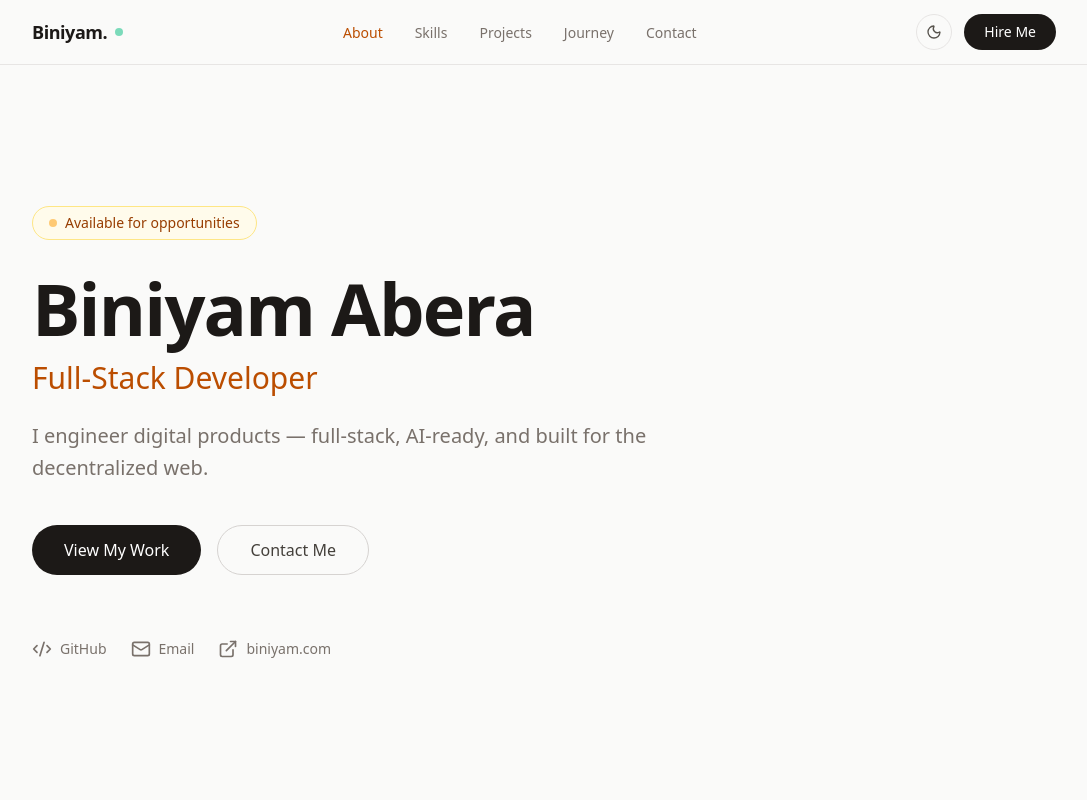
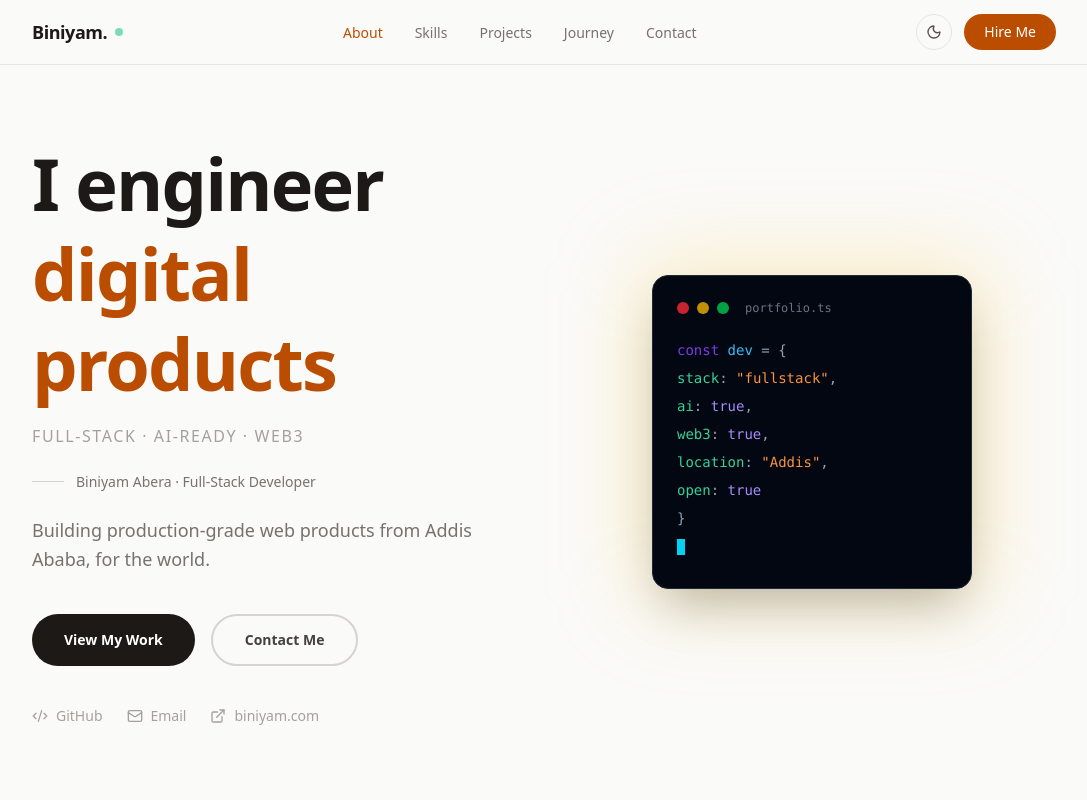
Before and after one commit to binicode/biniyam-portfolio, a Next.js app: page / in a window 1280 px wide. Shown: the top 800 px of the page, without its empty margins (96-1183 px from the left). Built offline with nearby package versions, Linux system fonts and the light colour scheme.

Commit message:
feat: fix tagline, center mobile hero, amber Hire Me button

```diff
--- a/src/components/sections/Hero.tsx
+++ b/src/components/sections/Hero.tsx
@@ -5,50 +5,65 @@ import { Mail, ExternalLink, Code2 } from "lucide-react";
 import { portfolioData } from "@/data/portfolio";
 import { fadeUpVariant } from "@/lib/animations";
 
+const codeLines = [
+    { tokens: [{ t: "const", c: "#7C3AED" }, { t: " dev", c: "#38BDF8" }, { t: " = {", c: "#94A3B8" }] },
+    { tokens: [{ t: "  stack", c: "#34D399" }, { t: ":", c: "#94A3B8" }, { t: ' "fullstack"', c: "#FB923C" }, { t: ",", c: "#94A3B8" }] },
+    { tokens: [{ t: "  ai", c: "#34D399" }, { t: ":", c: "#94A3B8" }, { t: " true", c: "#A78BFA" }, { t: ",", c: "#94A3B8" }] },
+    { tokens: [{ t: "  web3", c: "#34D399" }, { t: ":", c: "#94A3B8" }, { t: " true", c: "#A78BFA" }, { t: ",", c: "#94A3B8" }] },
+    { tokens: [{ t: "  location", c: "#34D399" }, { t: ":", c: "#94A3B8" }, { t: ' "Addis"', c: "#FB923C" }, { t: ",", c: "#94A3B8" }] },
+    { tokens: [{ t: "  open", c: "#34D399" }, { t: ":", c: "#94A3B8" }, { t: " true", c: "#A78BFA" }] },
+    { tokens: [{ t: "}", c: "#94A3B8" }] },
+];
+
 export default function Hero() {
     return (
         <section
             aria-label="Hero"
-            className="relative min-h-screen flex flex-col justify-center px-6 md:px-16 lg:px-32 pt-16 bg-stone-50 dark:bg-gray-950"
+            className="relative min-h-screen flex flex-col justify-center px-6 md:px-16 lg:px-32 pt-16 bg-stone-50 dark:bg-gray-950 overflow-hidden"
         >
-            <div className="max-w-4xl">
+            <div className="max-w-6xl mx-auto w-full grid grid-cols-1 lg:grid-cols-2 gap-12 items-center">
 
-                {/* Available Badge */}
+                {/* Left — Content */}
+                <div className="flex flex-col items-center text-center lg:items-start lg:text-left">
+
+                    {/* Main Phrase */}
+                    <motion.h1
+                        variants={fadeUpVariant}
+                        initial="hidden"
+                        animate="visible"
+                        custom={0}
+                        className="text-5xl md:text-6xl lg:text-7xl font-bold tracking-tight leading-tight text-stone-900 dark:text-slate-50 mb-4"
+                    >
+                        I engineer
+                        <span className="block text-amber-700 dark:text-cyan-400">
+                            digital products
+                        </span>
+                    </motion.h1>
+
+                    {/* Subtitle */}
+                    <motion.p
+                        variants={fadeUpVariant}
+                        initial="hidden"
+                        animate="visible"
+                        custom={0.1}
+                        className="text-base font-medium text-stone-400 dark:text-gray-500 tracking-widest uppercase mb-6"
+                    >
+                        Full-stack · AI-ready · Web3
+                    </motion.p>
+
+                    {/* Name + Title */}
                     <motion.div
                         variants={fadeUpVariant}
                         initial="hidden"
                         animate="visible"
-                    custom={0}
-                    className="inline-flex items-center gap-2 text-sm font-medium px-4 py-1.5 rounded-full mb-8 bg-amber-50 border border-amber-200 text-amber-800 dark:bg-cyan-950 dark:border-cyan-800 dark:text-cyan-400"
+                        custom={0.2}
+                        className="flex items-center gap-3 mb-6"
                     >
-                    <span
-                        aria-hidden="true"
-                        className="w-2 h-2 rounded-full animate-pulse bg-amber-500 dark:bg-cyan-400"
-                    />
-                    Available for opportunities
+                        <div className="w-8 h-px bg-stone-300 dark:bg-gray-600" />
+                        <span className="text-sm font-medium text-stone-500 dark:text-gray-400">
+                            {portfolioData.name} · {portfolioData.title}
+                        </span>
                     </motion.div>
-
-                {/* Name */}
-                <motion.h1
-                    variants={fadeUpVariant}
-                    initial="hidden"
-                    animate="visible"
-                    custom={0.1}
-                    className="text-5xl md:text-7xl font-bold tracking-tight mb-4 text-stone-900 dark:text-slate-50"
-                >
-                    {portfolioData.name}
-                </motion.h1>
-
-                {/* Title */}
-                <motion.h2
-                    variants={fadeUpVariant}
-                    initial="hidden"
-                    animate="visible"
-                    custom={0.2}
-                    className="text-2xl md:text-3xl font-medium mb-6 text-amber-700 dark:text-cyan-400"
-                >
-                    {portfolioData.title}
-                </motion.h2>
 
                     {/* Tagline */}
                     <motion.p
@@ -56,7 +71,7 @@ export default function Hero() {
                         initial="hidden"
                         animate="visible"
                         custom={0.3}
-                    className="text-lg md:text-xl max-w-2xl leading-relaxed mb-10 text-stone-500 dark:text-gray-400"
+                        className="text-lg text-stone-500 dark:text-gray-400 leading-relaxed mb-10 max-w-lg"
                     >
                         {portfolioData.tagline}
                     </motion.p>
@@ -67,17 +82,17 @@ export default function Hero() {
                         initial="hidden"
                         animate="visible"
                         custom={0.4}
-                    className="flex flex-wrap gap-4 mb-16"
+                        className="flex flex-wrap gap-4 mb-10"
                     >
                         <button
                             onClick={() => document.getElementById("projects")?.scrollIntoView({ behavior: "smooth" })}
-                        className="px-8 py-3 rounded-full font-medium transition-colors bg-stone-900 dark:bg-white text-white dark:text-gray-900 hover:bg-stone-700 dark:hover:bg-gray-100 cursor-pointer"
+                            className="px-8 py-3.5 rounded-full font-semibold text-sm transition-all bg-stone-900 dark:bg-cyan-500 text-white dark:text-gray-950 hover:bg-stone-700 dark:hover:bg-cyan-400 hover:scale-105 cursor-pointer"
                         >
                             View My Work
                         </button>
                         <button
                             onClick={() => document.getElementById("contact")?.scrollIntoView({ behavior: "smooth" })}
-                        className="px-8 py-3 rounded-full font-medium transition-colors border border-stone-300 dark:border-gray-700 text-stone-700 dark:text-gray-300 hover:border-stone-900 dark:hover:border-white hover:text-stone-900 dark:hover:text-white cursor-pointer"
+                            className="px-8 py-3.5 rounded-full font-semibold text-sm transition-all border-2 border-stone-300 dark:border-gray-700 text-stone-700 dark:text-gray-300 hover:border-stone-900 dark:hover:border-white hover:text-stone-900 dark:hover:text-white hover:scale-105 cursor-pointer"
                         >
                             Contact Me
                         </button>
@@ -96,29 +111,72 @@ export default function Hero() {
                             target="_blank"
                             rel="noopener noreferrer"
                             aria-label="Visit Biniyam's GitHub profile"
-                        className="flex items-center gap-2 text-stone-500 dark:text-gray-400 hover:text-stone-900 dark:hover:text-white transition-colors"
+                            className="flex items-center gap-2 text-stone-400 dark:text-gray-500 hover:text-stone-900 dark:hover:text-white transition-colors text-sm"
                         >
-                        <Code2 size={20} aria-hidden="true" />
-                        <span className="text-sm">GitHub</span>
+                            <Code2 size={16} aria-hidden="true" />
+                            GitHub
                         </a>
 
                         <a href={`mailto:${portfolioData.email}`}
                             aria-label="Send Biniyam an email"
-                        className="flex items-center gap-2 text-stone-500 dark:text-gray-400 hover:text-stone-900 dark:hover:text-white transition-colors"
+                            className="flex items-center gap-2 text-stone-400 dark:text-gray-500 hover:text-stone-900 dark:hover:text-white transition-colors text-sm"
                         >
-                        <Mail size={20} aria-hidden="true" />
-                        <span className="text-sm">Email</span>
+                            <Mail size={16} aria-hidden="true" />
+                            Email
                         </a>
 
                         <a href={portfolioData.domain}
                             target="_blank"
                             rel="noopener noreferrer"
                             aria-label="Visit Biniyam's website"
-                        className="flex items-center gap-2 text-stone-500 dark:text-gray-400 hover:text-stone-900 dark:hover:text-white transition-colors"
+                            className="flex items-center gap-2 text-stone-400 dark:text-gray-500 hover:text-stone-900 dark:hover:text-white transition-colors text-sm"
                         >
-                        <ExternalLink size={20} aria-hidden="true" />
-                        <span className="text-sm">biniyam.com</span>
+                            <ExternalLink size={16} aria-hidden="true" />
+                            biniyam.com
                         </a>
+                    </motion.div>
+                </div>
+
+                {/* Right — Code Block */}
+                <motion.div
+                    variants={fadeUpVariant}
+                    initial="hidden"
+                    animate="visible"
+                    custom={0.3}
+                    className="hidden lg:flex items-center justify-center"
+                >
+                    <div className="relative">
+
+                        {/* Glow */}
+                        <div className="absolute inset-0 rounded-2xl bg-amber-400/20 dark:bg-cyan-400/20 blur-2xl scale-110" />
+
+                        {/* Terminal Card */}
+                        <div className="relative bg-gray-950 dark:bg-gray-900 rounded-2xl border border-gray-800 p-6 w-80 shadow-2xl">
+
+                            {/* Terminal Header */}
+                            <div className="flex items-center gap-2 mb-5">
+                                <div className="w-3 h-3 rounded-full bg-red-500/80" />
+                                <div className="w-3 h-3 rounded-full bg-yellow-500/80" />
+                                <div className="w-3 h-3 rounded-full bg-green-500/80" />
+                                <span className="ml-2 text-xs text-gray-500 font-mono">portfolio.ts</span>
+                            </div>
+
+                            {/* Code */}
+                            <div className="font-mono text-sm leading-7">
+                                {codeLines.map((line, i) => (
+                                    <div key={i}>
+                                        {line.tokens.map((token, j) => (
+                                            <span key={j} style={{ color: token.c }}>{token.t}</span>
+                                        ))}
+                                    </div>
+                                ))}
+                                <div className="mt-1">
+                                    <span className="inline-block w-2 h-4 bg-cyan-400 animate-pulse" />
+                                </div>
+                            </div>
+
+                        </div>
+                    </div>
                 </motion.div>
 
             </div>
--- a/src/components/ui/Navbar.tsx
+++ b/src/components/ui/Navbar.tsx
@@ -172,7 +172,7 @@ export default function Navbar() {
                     )}
                     <button
                         onClick={() => scrollTo("contact")}
-                        className="bg-stone-900 dark:bg-cyan-500 text-white dark:text-gray-950 text-sm font-medium px-5 py-2 rounded-full hover:bg-stone-700 dark:hover:bg-cyan-400 transition-colors cursor-pointer"
+                        className="bg-amber-700 dark:bg-cyan-500 text-white dark:text-gray-950 text-sm font-medium px-5 py-2 rounded-full hover:bg-amber-800 dark:hover:bg-cyan-400 transition-colors cursor-pointer"
                     >
                         Hire Me
                     </button>
--- a/src/data/portfolio.ts
+++ b/src/data/portfolio.ts
@@ -1,7 +1,7 @@
 export const portfolioData = {
   name: "Biniyam Abera",
   title: "Full-Stack Developer",
-  tagline: "I engineer digital products — full-stack, AI-ready, and built for the decentralized web.",
+  tagline: "Building production-grade web products from Addis Ababa, for the world.",
   email: "myrita099@gmail.com",
   github: "https://github.com/binicode",
   linkedin: "#",
```
Lines whose indentation alone changed are shown as unchanged.
